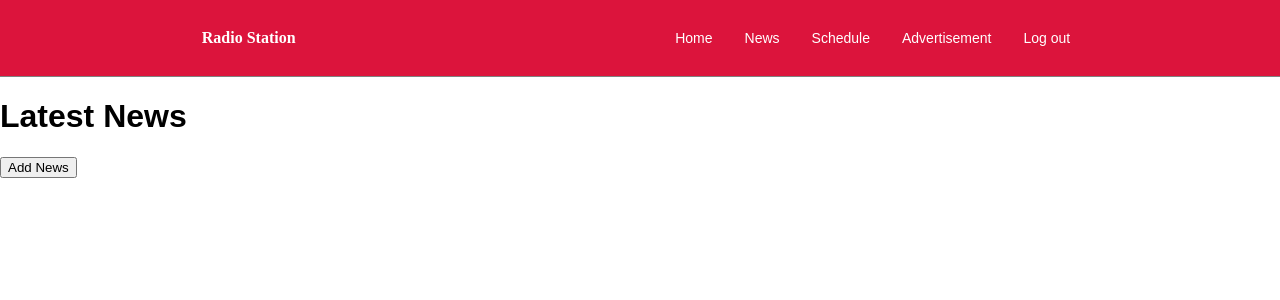
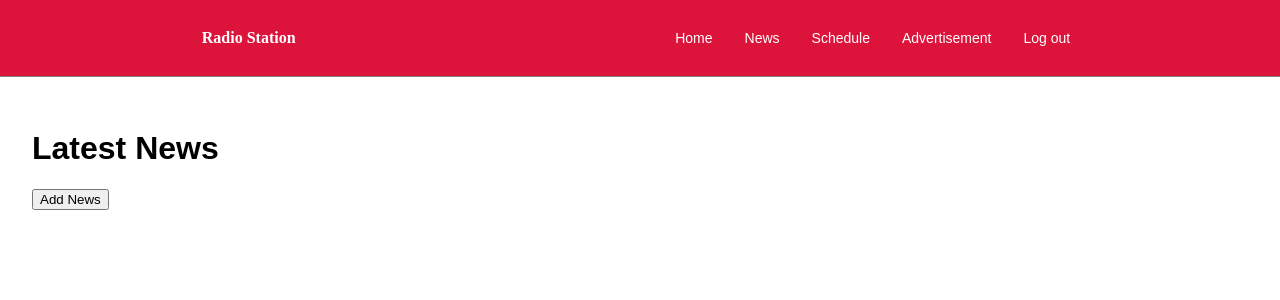
Before and after one commit to moses-ramoeletsi/radio-station, a PHP site: page /admin/news.php in a window 1280 px wide. Shown: the top 300 px of the page. Run offline with PHP 8.4, Linux system fonts and the light colour scheme; data that the repository does not hold is empty.

Commit message:
modified the code

```diff
--- a/admin/news.php
+++ b/admin/news.php
@@ -5,9 +5,17 @@
     <meta charset="UTF-8">
     <meta name="viewport" content="width=device-width, initial-scale=1.0">
     <title>News</title>
+    <style>
+         .container {
+            padding: 2rem;
+            max-width: 1300px;
+            margin: auto;
+        }
+    </style>
 </head>
 <body>
 <?php include ('admin_header.php'); ?>
+<div class="container">
     <h1>Latest News</h1>
     <button onclick="location.href= 'add_news.php'">Add News</button>
     <?php
@@ -36,5 +44,6 @@
         echo "</script>";
     }
     ?>
+</div>
 </body>
 </html>
```
Also changed, not shown: admin/admin.php (+7 -0 lines), admin/advertise.php (+8 -0 lines), admin/radio_programs.php (+7 -0 lines).
